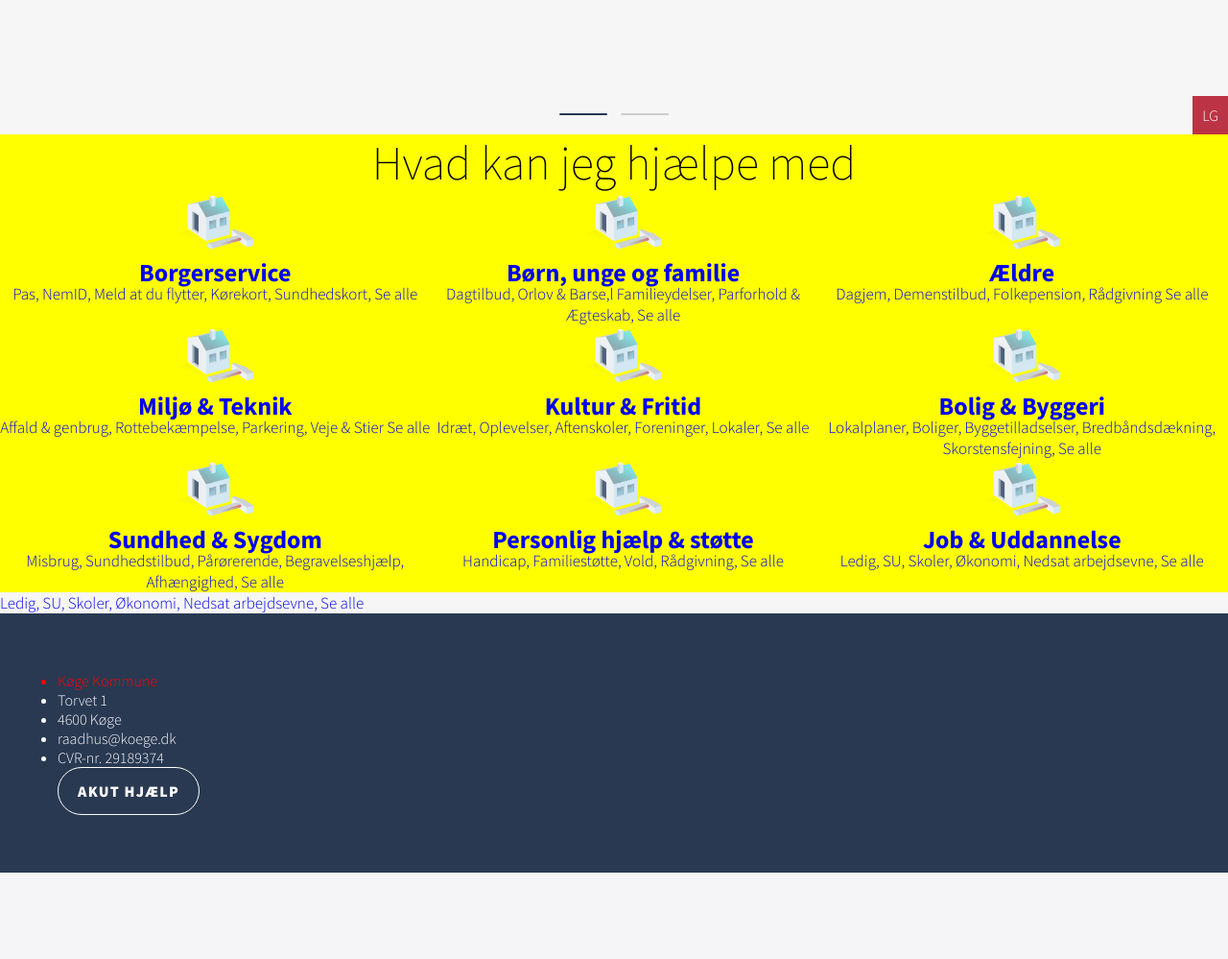
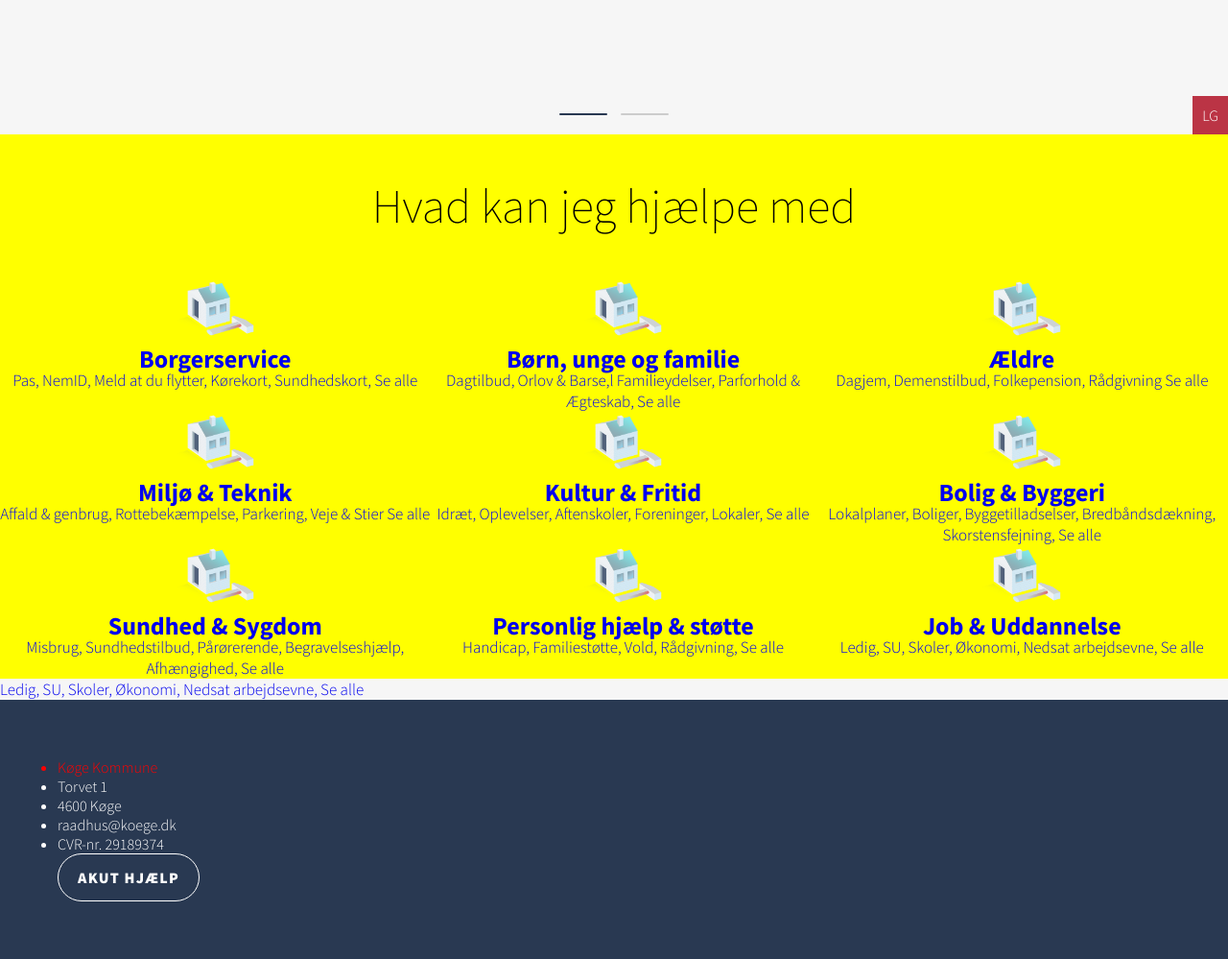
Before and after one commit to kasper-br/kk, a PHP site: page /index.php in a window 1280 px wide. Shown: the part 660-1659 px from the top of the page at 96% size. Before the commit the page ends 1569 px from the top, so only its background shows below. Run offline with PHP 8.4, Linux system fonts and the light colour scheme.

Commit message:
merge for top af indexgrid

```diff
--- a/css/styles.css
+++ b/css/styles.css
@@ -357,4 +357,6 @@ article.gallery .bx-controls .bx-pager .bx-pager-item a.active:after {
 }
 .grid-container .item0 {
   grid-column: 1 / 4;
+  font-size: 25px;
+  padding: 45px 0 45px 0;
 }
--- a/scss/_indexgrid.scss
+++ b/scss/_indexgrid.scss
@@ -19,5 +19,7 @@
 
         .item0 {
                 grid-column: 1 / 4;
+                font-size: 25px;
+                padding: 45px 0 45px 0;
         }
 }
```
